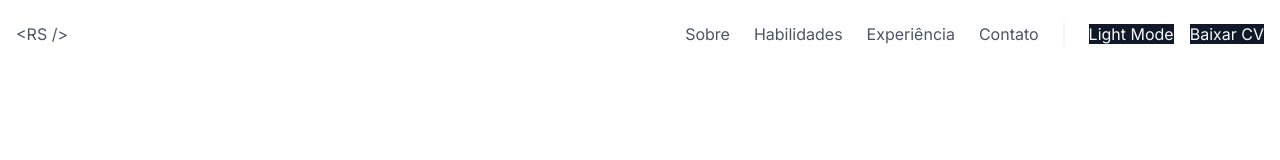
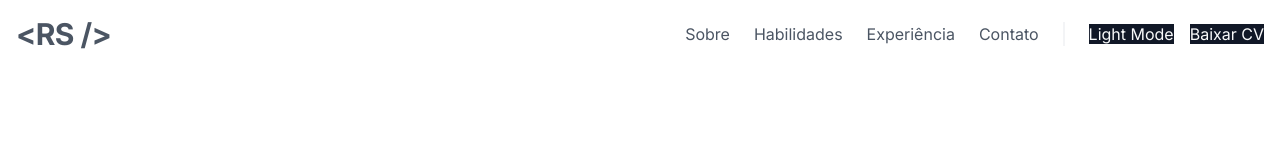
Before and after one commit to rodrigosuelli/portfolio-web, a Next.js app: page / in a window 1280 px wide. Shown: the top 160 px of the page. Built offline with nearby package versions, Linux system fonts and the light colour scheme.

Commit message:
Style logo

```diff
--- a/src/app/components/HeaderMenu/HeaderMenu.tsx
+++ b/src/app/components/HeaderMenu/HeaderMenu.tsx
@@ -5,6 +5,7 @@ import classNames from 'classnames';
 import { useEffect, useState } from 'react';
 import { useTheme } from 'next-themes';
 import styles from './HeaderMenu.module.scss';
+import Typography from '../Typography/Typography';
 
 export default function HeaderMenu() {
   const { theme, setTheme } = useTheme();
@@ -21,7 +22,9 @@ export default function HeaderMenu() {
   return (
     <header className={classNames(styles.headerMenu)}>
       <Link className={classNames(styles.logo)} href="/">
-        {'<RS />'}
+        <Typography style={{ fontWeight: 700 }} variant="heading3">
+          {'<RS />'}
+        </Typography>
       </Link>
       <button className={classNames(styles.hamburguerBtn)} type="button">
         Hamburguer
```
